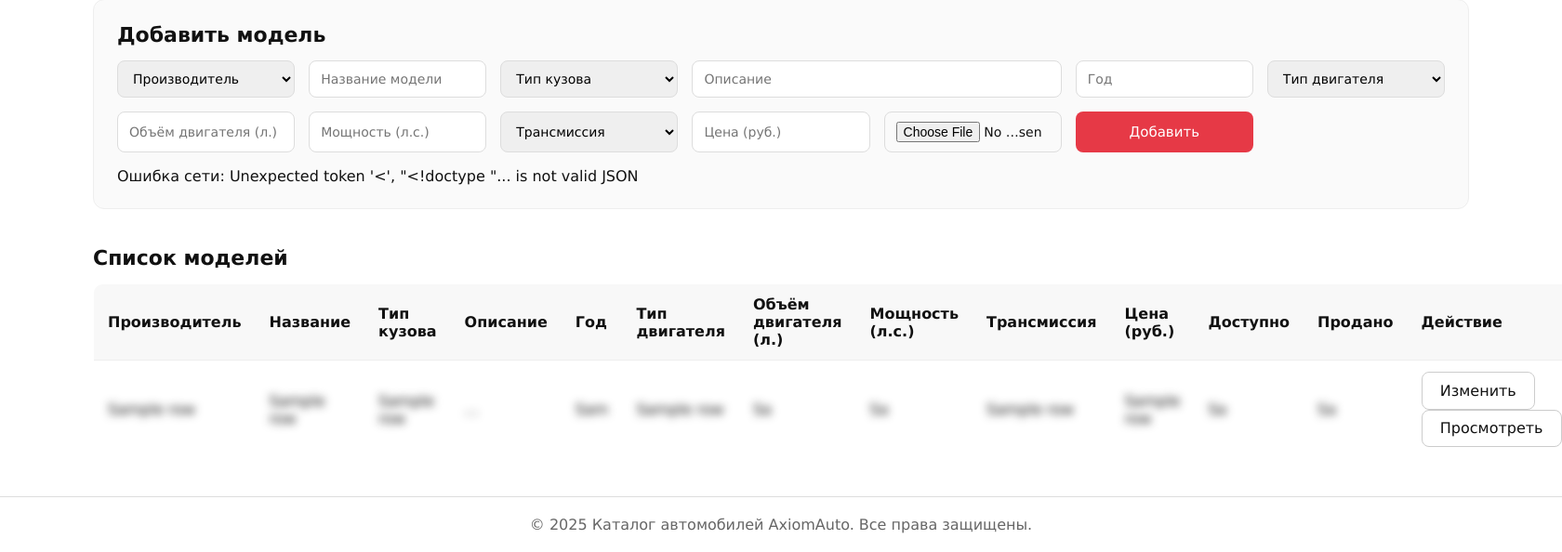
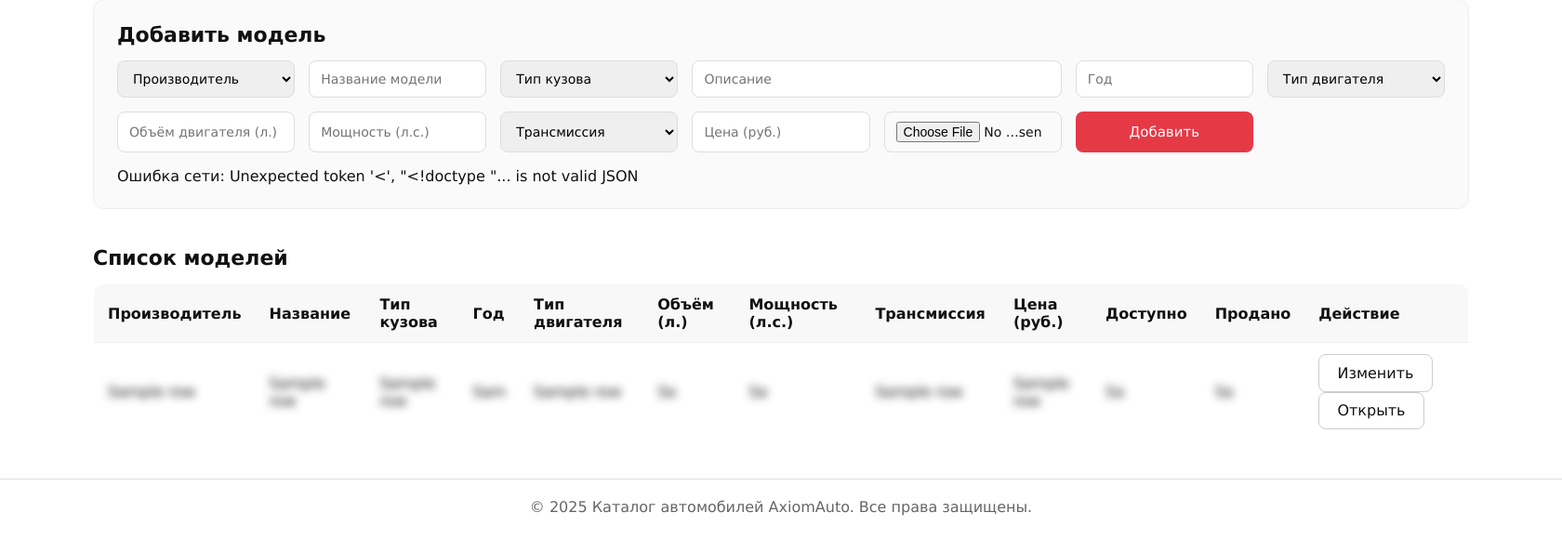
Before and after one commit to HanamileH/AxiomAuto, a Flask app: template app/templates/staff/models.html in a window 1680 px wide. Shown: the part 357-951 px from the top of the page at 93% size. After the commit the page ends 912 px from the top, so only its background shows below. Run offline with Flask 3, Linux system fonts and the light colour scheme; the template is opened without the code that fills it: most values are stand-ins (such as "Sample title", 1, 10 or a date in 2020).

Commit message:
Remove description column and rename button text

```diff
--- a/app/static/js/staff/models.js
+++ b/app/static/js/staff/models.js
@@ -60,7 +60,6 @@ function renderObjectTable() {
             <td id="brand-${model.id}">${model.brand}</td>
             <td id="model-name-${model.id}">${model.model}</td>
             <td id="body-type-${model.id}">${model.body_type}</td>
-            <td id="description-${model.id}">${model.description}</td>
             <td id="year-${model.id}">${model.year || ""}</td>
             <td id="engine-type-${model.id}">${getEngineTypeLabel(
       model.engine_type
@@ -81,7 +80,7 @@ function renderObjectTable() {
                 }">Изменить</button>
 
                 <a href="/car/${model.id}">
-                  <button class="btn-outline" data-id="${model.id}">Просмотреть</button>
+                  <button class="btn-outline" data-id="${model.id}">Открыть</button>
                 </a>
             </td>
         `;
--- a/app/templates/staff/models.html
+++ b/app/templates/staff/models.html
@@ -128,10 +128,9 @@
                 <th>Производитель</th>
                 <th>Название</th>
                 <th>Тип кузова</th>
-                <th>Описание</th>
                 <th>Год</th>
                 <th>Тип двигателя</th>
-                <th>Объём двигателя (л.)</th>
+                <th>Объём (л.)</th>
                 <th>Мощность (л.с.)</th>
                 <th>Трансмиссия</th>
                 <th>Цена (руб.)</th>
@@ -146,7 +145,6 @@
                     <td style="filter: blur(5px)">{{ row }}</td>
                     <td style="filter: blur(5px)">{{ row }}</td>
                     <td style="filter: blur(5px)">{{ row }}</td>
-                    <td style="filter: blur(5px)">...</td>
                     <td style="filter: blur(5px)">{{ row[0:3] }}</td>
                     <td style="filter: blur(5px)">{{ row }}</td>
                     <td style="filter: blur(5px)">{{ row[0:2] }}</td>
@@ -157,7 +155,7 @@
                     <td style="filter: blur(5px)">{{ row[0:2] }}</td>
                     <td>
                         <button class="btn-outline">Изменить</button>
-                        <button class="btn-outline">Просмотреть</button>
+                        <button class="btn-outline">Открыть</button>
                     </td>
                 </tr>
             {% endfor %}
```
